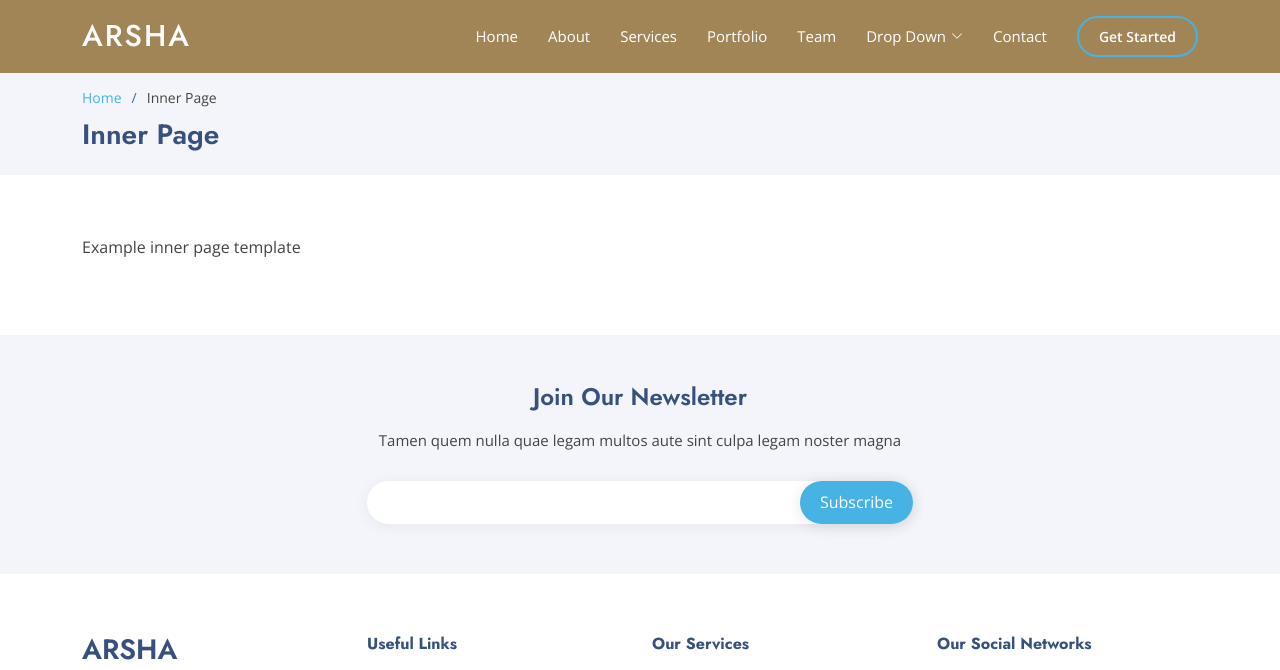
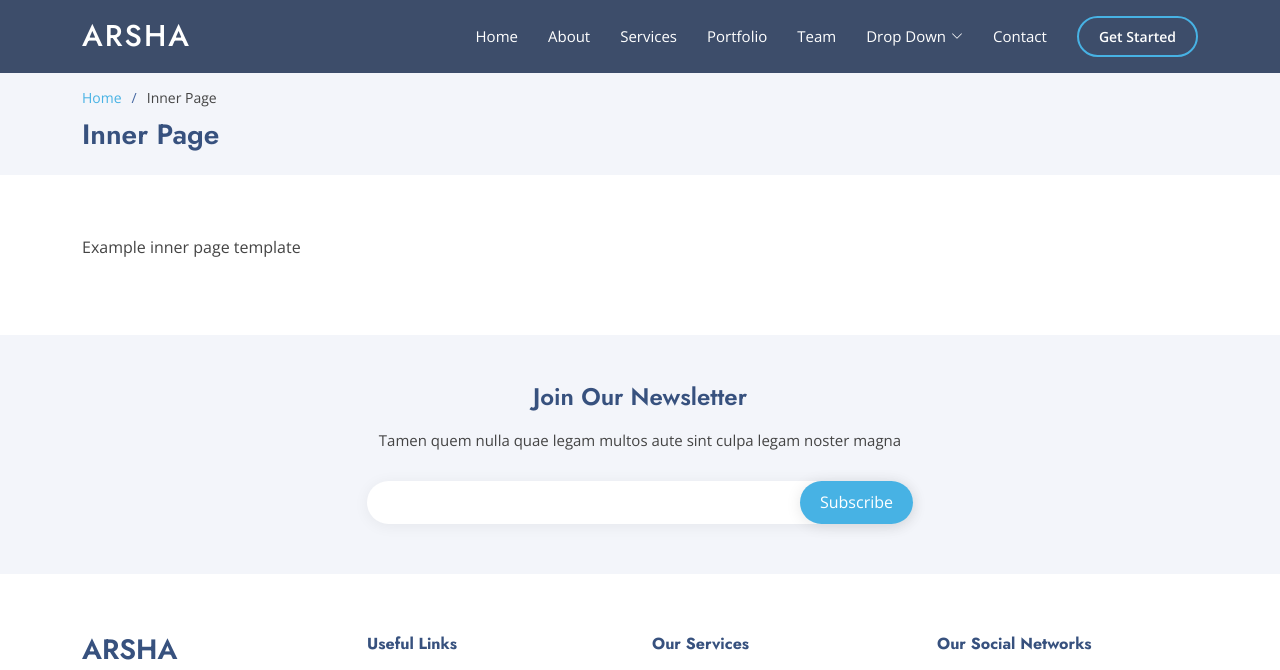
Before and after one commit to shethraj/torque, a plain HTML site: page inner-page.html in a window 1280 px wide. Shown: the top 670 px of the page. Drawn offline with nearby package versions, Linux system fonts and the light colour scheme.

Commit message:
Update style.css

```diff
--- a/assets/css/style.css
+++ b/assets/css/style.css
@@ -112,7 +112,7 @@ h1, h2, h3, h4, h5, h6 {
   padding: 15px 0;
 }
 #header.header-scrolled, #header.header-inner-pages {
-  background: rgb(161,133,87);
+  background: rgba(40, 58, 90, 0.9);
 
 }
 #header .logo {
```
